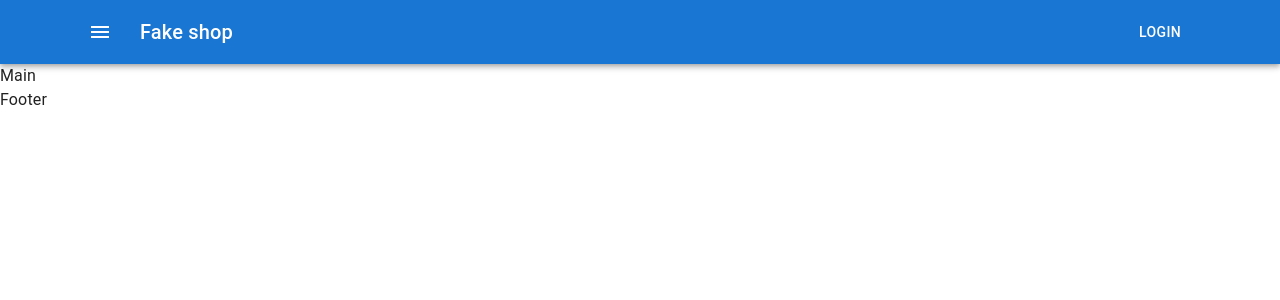
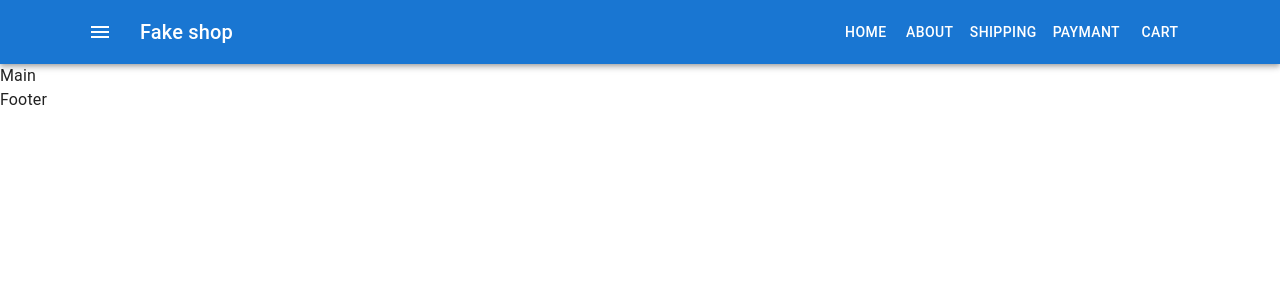
Before and after one commit to DenysShportun/react-fake-shop, a React (Create React App) app: page / in a window 1280 px wide. Shown: the top 300 px of the page. Built offline with nearby package versions, Linux system fonts and the light colour scheme.

Commit message:
add Menu

```diff
--- /dev/null
+++ b/src/components/Menu/Menu.tsx
@@ -0,0 +1,18 @@
+import React from 'react'
+import Button from '@mui/material/Button'
+
+type Props = {}
+
+const Menu = (props: Props) => {
+    return (
+        <>
+            <Button color="inherit">Home</Button>
+            <Button color="inherit">About</Button>
+            <Button color="inherit">Shipping</Button>
+            <Button color="inherit">Paymant</Button>
+            <Button color="inherit">Cart</Button>
+        </>
+    )
+}
+
+export default Menu
--- a/src/container/Header/Header.tsx
+++ b/src/container/Header/Header.tsx
@@ -3,10 +3,10 @@
 import Box from '@mui/material/Box'
 import Toolbar from '@mui/material/Toolbar'
 import Typography from '@mui/material/Typography'
-import Button from '@mui/material/Button'
 import IconButton from '@mui/material/IconButton'
 import MenuIcon from '@mui/icons-material/Menu'
 import Container from '@mui/system/Container'
+import Menu from 'components/Menu/Menu'
 
 type Props = {}
 
@@ -32,7 +32,7 @@
                         >
                             Fake shop
                         </Typography>
-                        <Button color="inherit">Login</Button>
+                        <Menu />
                     </Toolbar>
                 </Container>
             </AppBar>
```
